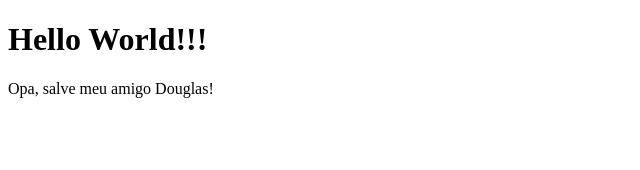
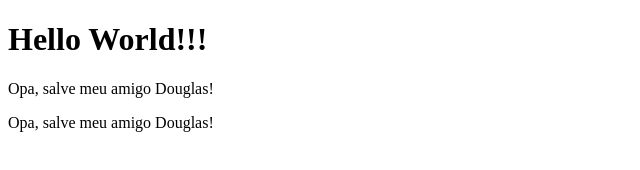
Before and after one commit to raffasrabelo/test1, a plain HTML site: page index.html in a window 1280 px wide. Shown: the whole page, without its empty margins (0-640 px from the left). Drawn offline with Linux system fonts and the light colour scheme.

Commit message:
Adicionando a segunda mensagem

```diff
--- a/index.html
+++ b/index.html
@@ -8,6 +8,7 @@
     <body>
         <h1>Hello World!!!</h1>
         <p>Opa, salve meu amigo Douglas!</p>
+        <p>Opa, salve meu amigo Douglas!</p>
     </body>
 
 </html>
```
